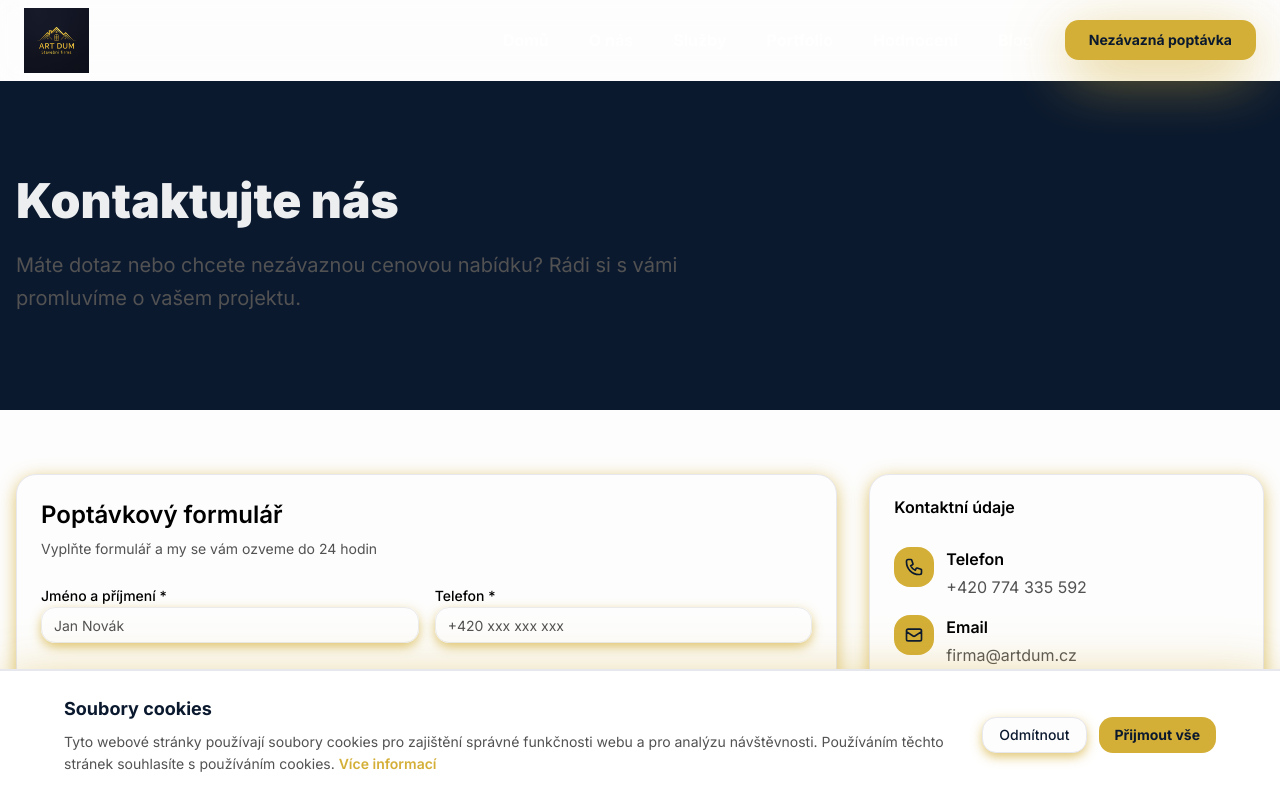
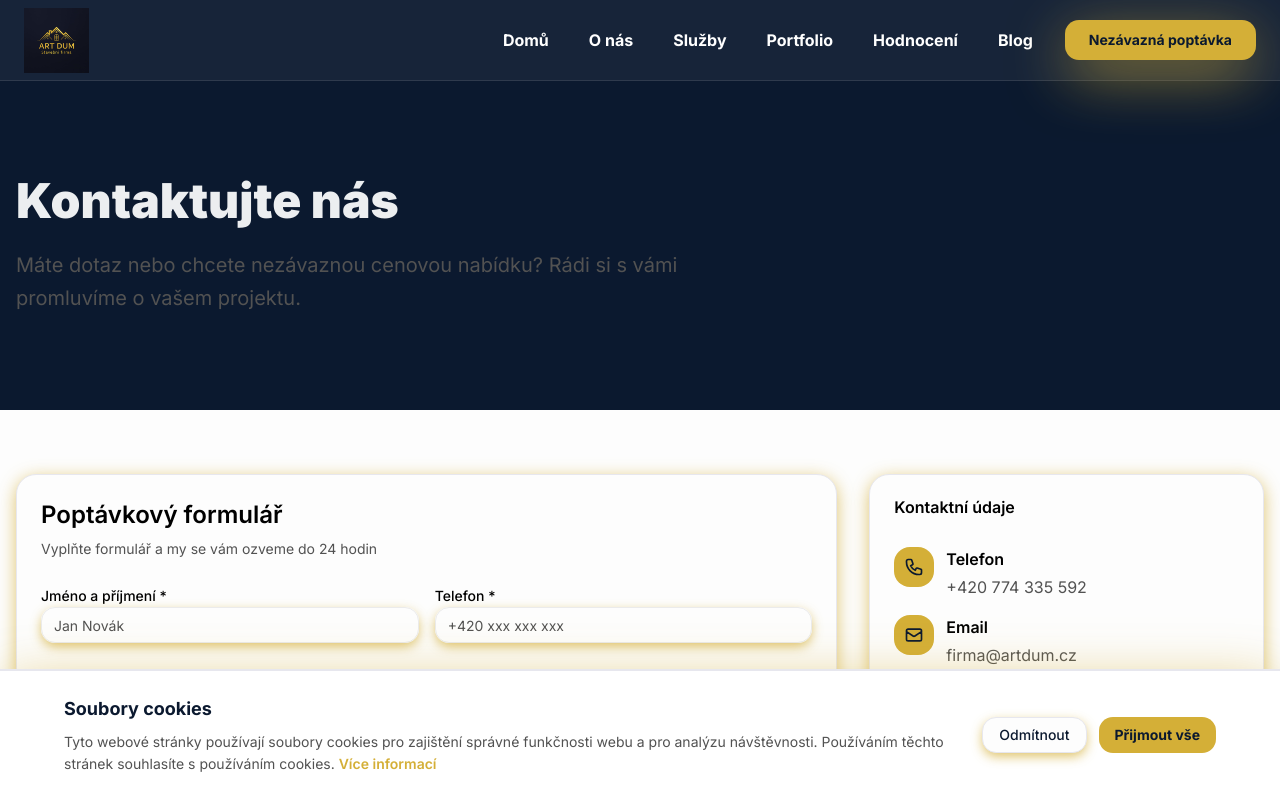
Before and after one commit to ishchuktaras/v0-art-dum, a Next.js app: page /kontakt in a window 1280 px wide. Shown: the top 798 px of the page. Built offline with nearby package versions, Linux system fonts and the light colour scheme.

Commit message:
fix(ui): Úprava komponenty Header

```diff
--- a/components/ui/header.tsx
+++ b/components/ui/header.tsx
@@ -39,10 +39,10 @@ export function Header() {
 
   return (
     <>
-      <header className="sticky top-0 z-[100] w-full border-b border-white/10 bg-primary-dark/95 backdrop-blur-md supports-backdrop-filter:bg-primary-dark/90">
+      <header className="sticky top-0 z-100 w-full border-b border-white/10 backdrop-blur-md" style={{ backgroundColor: 'rgba(11, 25, 47, 0.95)' }}>
         <div className="container mx-auto flex h-16 md:h-20 items-center justify-between px-4 md:px-6">
           {/* Logo */}
-          <Link href="/" className="flex items-center space-x-2 relative z-[110]">
+          <Link href="/" className="flex items-center space-x-2 relative z-110">
             <Image
               src="/logo.jpg"
               alt="ART DUM - Stavební firma"
@@ -60,9 +60,12 @@ export function Header() {
                 href={link.href}
                 className={`text-sm xl:text-base font-bold px-3 xl:px-4 py-2 rounded-lg transition-all duration-200 ${
                   pathname === link.href
-                    ? "text-gold bg-gold/10 shadow-sm"
-                    : "text-white/90 hover:text-gold hover:bg-white/10"
+                    ? "bg-gold/10 shadow-sm"
+                    : "hover:bg-white/10"
                 }`}
+                style={{
+                  color: pathname === link.href ? '#D4AF37' : '#ffffff'
+                }}
               >
                 {link.label}
               </Link>
@@ -79,7 +82,7 @@ export function Header() {
 
           <button
             onClick={() => setMobileMenuOpen(!mobileMenuOpen)}
-            className="lg:hidden relative z-[110] p-2 rounded-lg hover:bg-white/10 transition-colors duration-200"
+            className="lg:hidden relative z-110 p-2 rounded-lg hover:bg-white/10 transition-colors duration-200"
             aria-label={mobileMenuOpen ? "Zavřít menu" : "Otevřít menu"}
             aria-expanded={mobileMenuOpen}
           >
@@ -93,7 +96,7 @@ export function Header() {
       </header>
 
       {mobileMenuOpen && (
-        <div className="fixed inset-0 z-[90] lg:hidden">
+        <div className="fixed inset-0 z-90 lg:hidden">
           <div
             className="absolute inset-0 bg-primary-dark"
             onClick={() => setMobileMenuOpen(false)}
```
